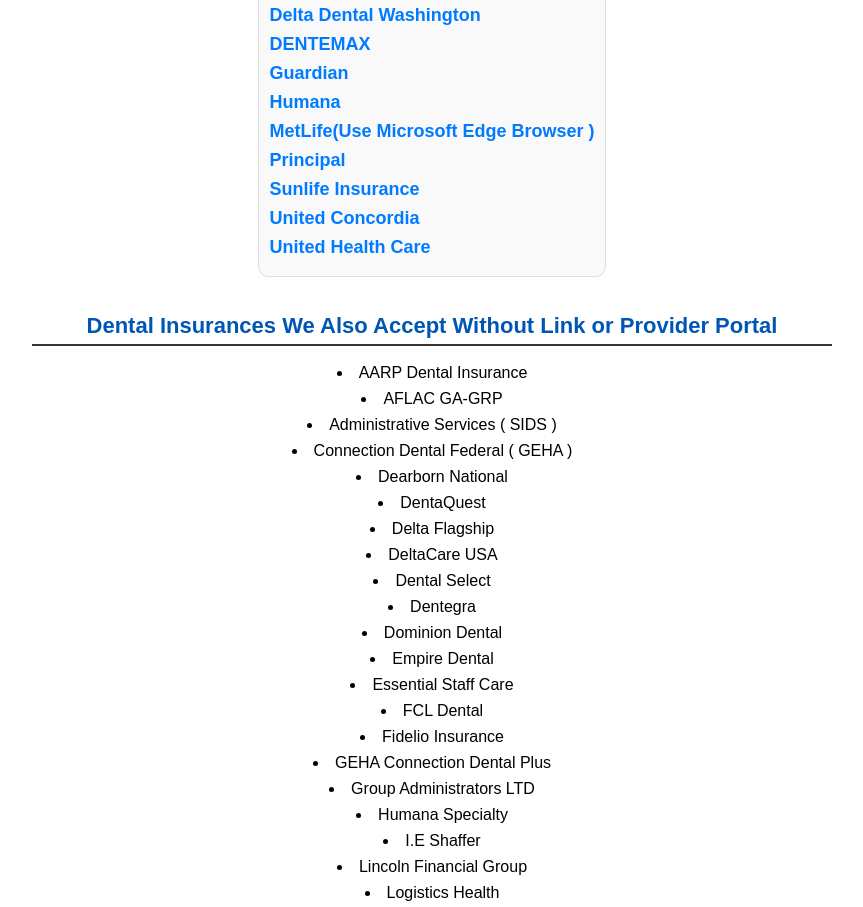
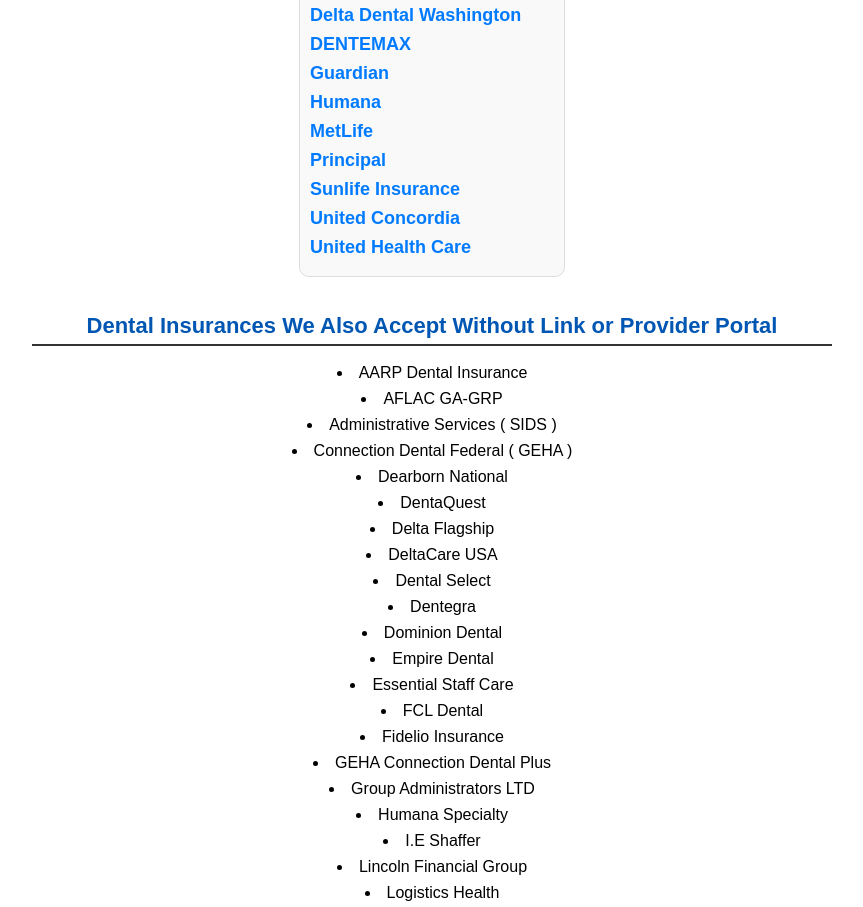
Before and after one commit to drkkdds/Dental-Insurance-bookmarks, a plain HTML site: page index.html in a window 1280 px wide. Shown: the part 969-1876 px from the top of the page, without its empty margins (208-1071 px from the left). Drawn offline with Linux system fonts and the light colour scheme.

Commit message:
Update index.html

```diff
--- a/index.html
+++ b/index.html
@@ -73,8 +73,8 @@
 
                 <li style="margin: 8px 0; font-size: 16px;"><a href="https://www.guardianlife.com/" target="_blank">Guardian</a></li>
                 <li style="margin: 8px 0; font-size: 16px;"><a href="https://account.humana.com/" target="_blank">Humana</a></li>
-                <li style="margin: 8px 0; font-size: 16px;"><a href="https://www.metdental.metlife.com/prov/execute/home" target="_blank">MetLife(Use Microsoft Edge Browser )</a></li>
-                <script>
+                <li style="margin: 8px 0; font-size: 16px;"><a href="#" onclick="openInEdge('https://www.metdental.metlife.com/prov/execute/home')">MetLife</a></li>
+<script>
 function openInEdge(url) {
     var userAgent = navigator.userAgent;
     if (!userAgent.includes('Edg')) {
```
